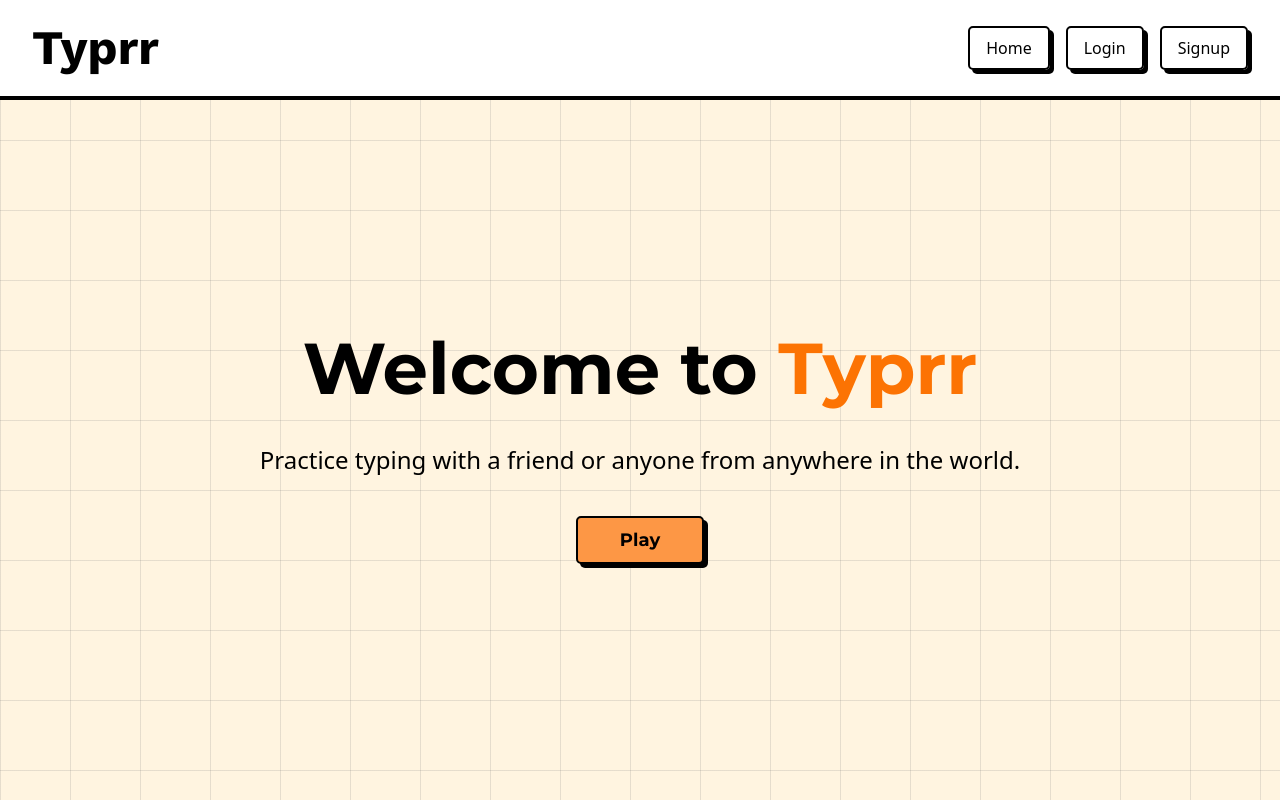
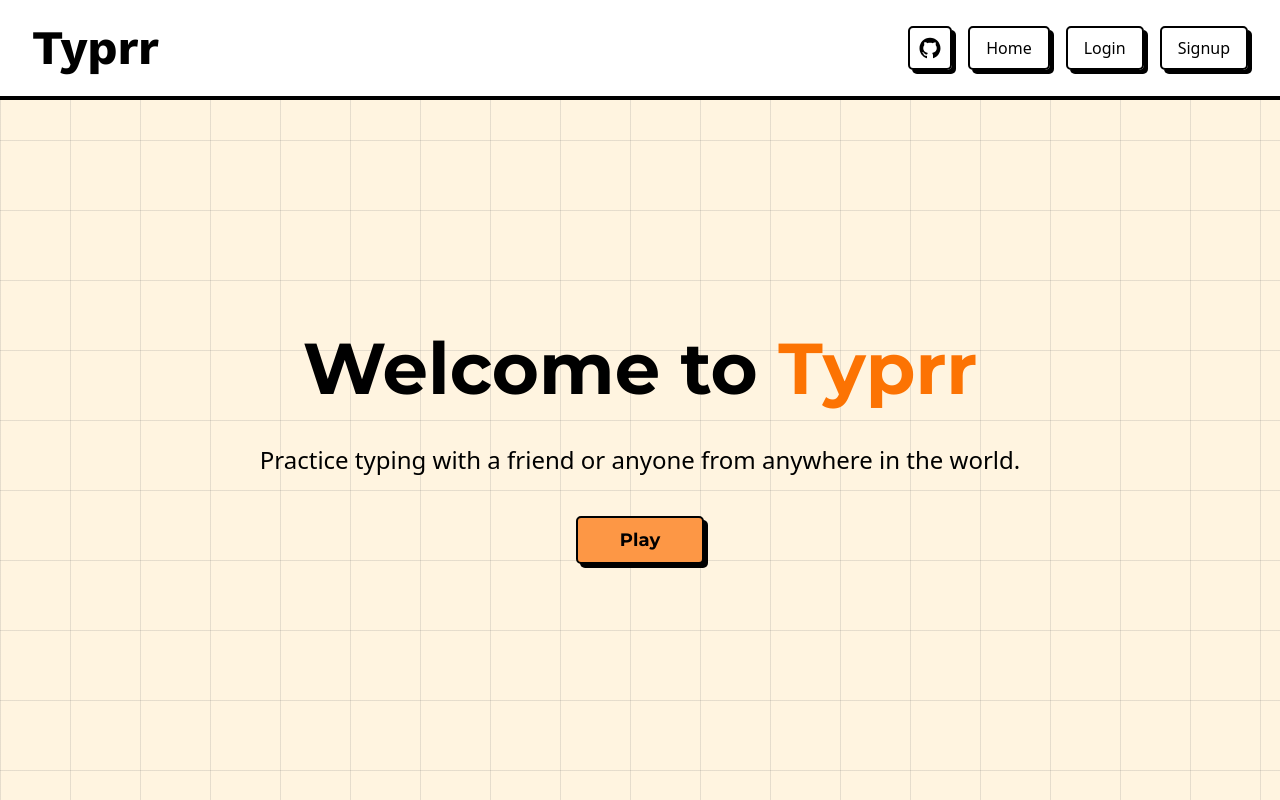
Before and after one commit to jadejamig/neo-typing, a React (Vite) app: page / in a window 1280 px wide. Built offline with nearby package versions, Linux system fonts and the light colour scheme; what react-router-dom-last-location would draw is missing.

Commit message:
github link

```diff
--- a/package.json
+++ b/package.json
@@ -16,6 +16,7 @@
     "lucide-react": "^0.381.0",
     "react": "^18.2.0",
     "react-dom": "^18.2.0",
+    "react-icons": "^5.2.1",
     "react-redux": "^9.1.2",
     "react-router-dom": "^6.23.1",
     "react-router-dom-last-location": "^0.2.6",
--- a/src/components/NavigationBar.tsx
+++ b/src/components/NavigationBar.tsx
@@ -1,6 +1,7 @@
 import { useNavigate } from 'react-router-dom';
 import Button from './neo-brutalism/Button'
 import Dropdown from './neo-brutalism/Dropdown';
+import { AiFillGithub } from 'react-icons/ai';
 
 export default function NavigationBar() {
   const navigate = useNavigate();
@@ -31,7 +32,15 @@ export default function NavigationBar() {
               <h1 onClick={handleNaavigate} className="text-4xl md:text-5xl font-bold font-work cursor-pointer">Typrr</h1>
 
             </div>
+
             <div className="hidden sm:flex gap-4">
+                <a
+                  target="_blank"
+                  href="https://github.com/jadejamig/neo-typing"
+                  className="flex items-center justify-center rounded-base border-2 border-black p-2 shadow-[4px_4px_0px_0px_rgba(0,0,0,1)] transition-all hover:translate-x-[3px] hover:translate-y-[3px] hover:shadow-none"
+                >
+                  <AiFillGithub className="h-6 w-6 m500:h-4 m500:w-4" />
+                </a>
                 <Button className="text-xs sm:text-base" onClick={() => navigate('/dashboard')}>Home</Button>
                 <Button className="text-xs sm:text-base">Login</Button>
                 <Button className="text-xs sm:text-base">Signup</Button>
```
Also changed, not shown: 1 other file (tests, documents, lock files or other folders).
